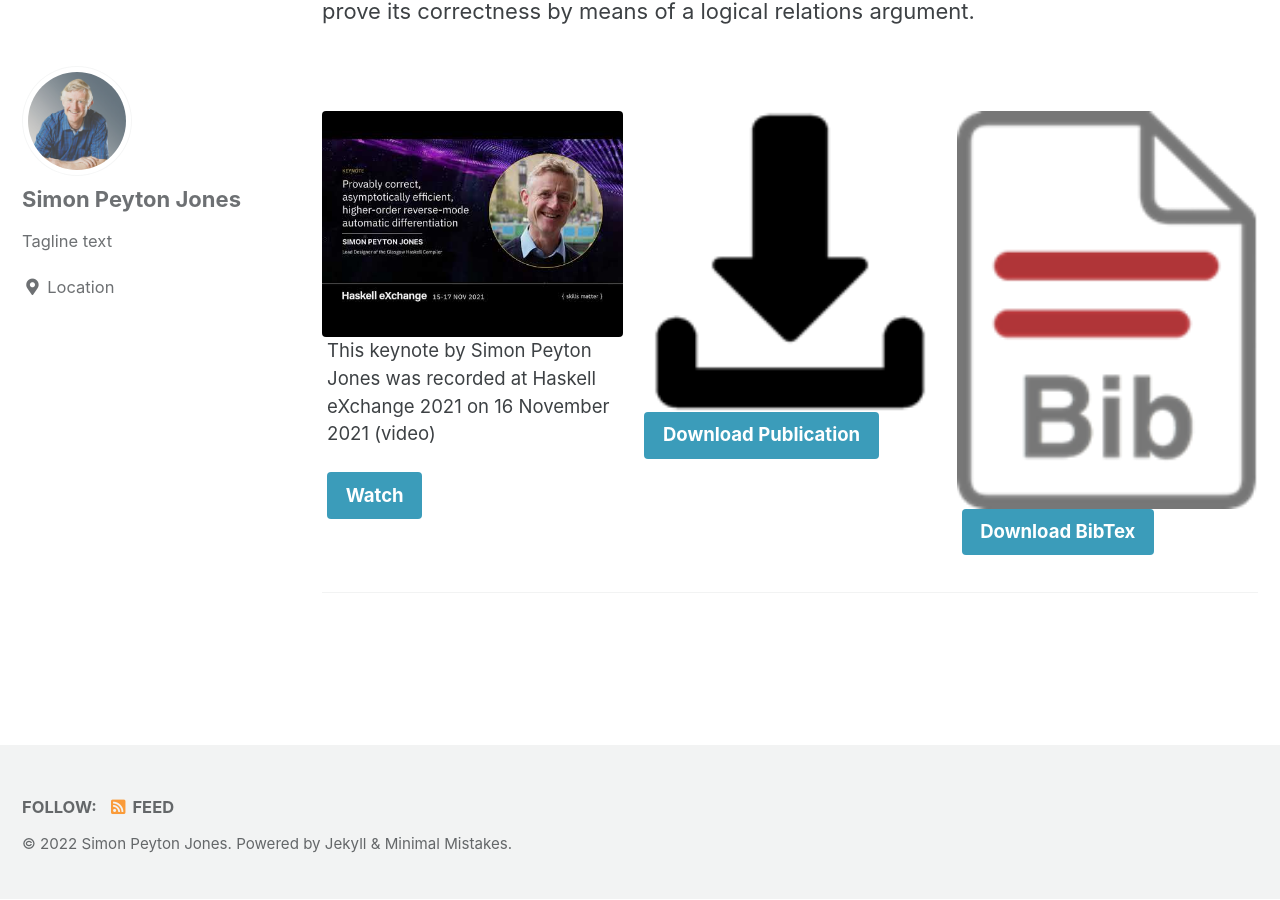
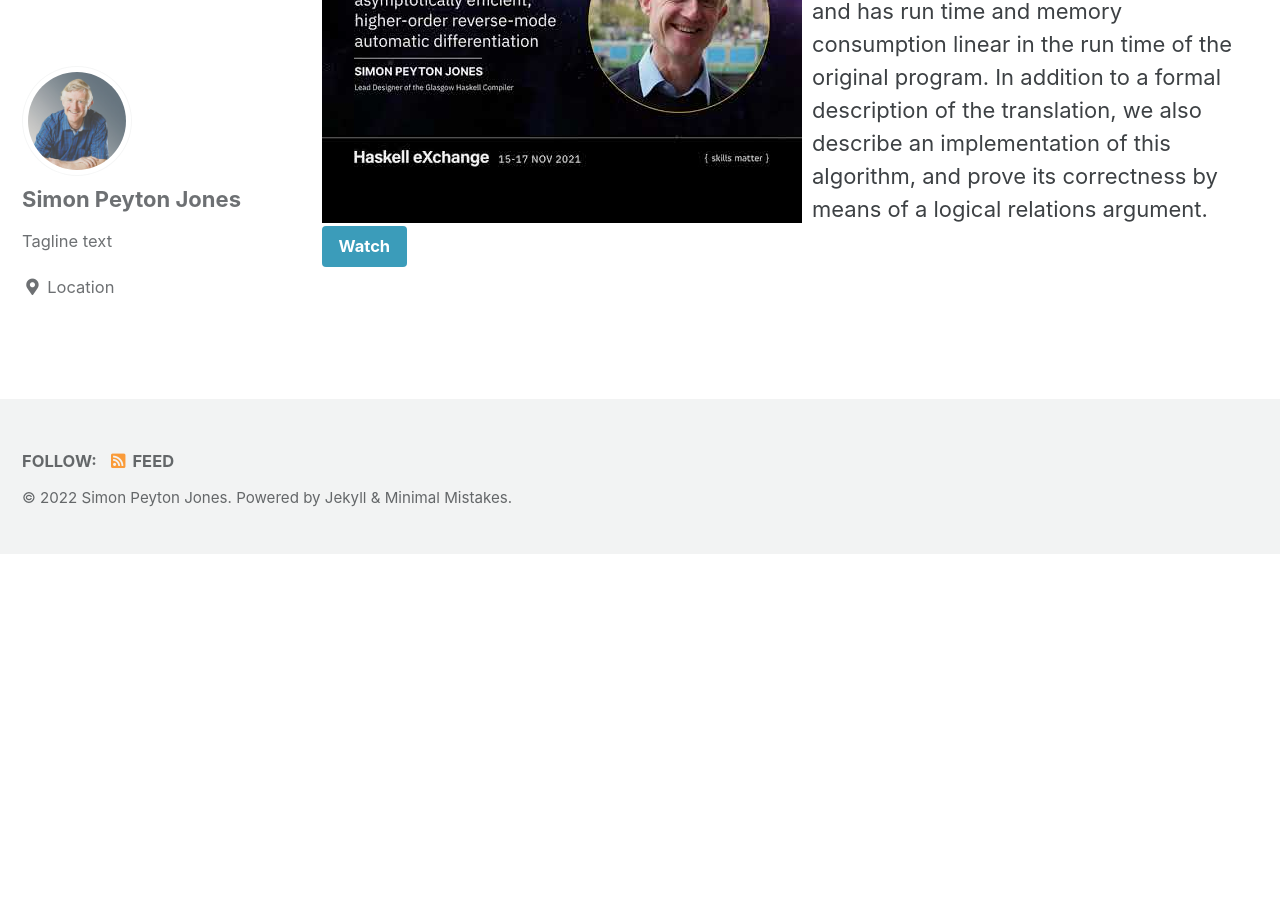
Before and after one commit to simonpj/www.peytonjones.org, a Jekyll site: the page built from _pages/publications/provably-correct.md, in a window 1280 px wide and 900 px high, scrolled down 716 px. Built offline with Jekyll 4.4.1, drawn with Linux system fonts in a browser that asks for light colours; cached includes are drawn as plain includes; after the commit the page ends 1270 px from its top, so only the background shows below that.

Commit message:
Update provably-correct.md
Testing html image placement

```diff
--- a/_pages/publications/provably-correct.md
+++ b/_pages/publications/provably-correct.md
@@ -29,7 +29,8 @@ feature_row:
 Faustyna Krawiec, Neel Krishnaswami, Simon Peyton Jones, Tom Ellis, Andrew Fitzgibbon, Richard Eisenberg
 _[POPL 2022](https://popl22.sigplan.org)_ | August 2021
 
+<img src="/assets/images/thumb-video-provably-correct.jpg"
+     alt="Watch the video about this paper"
+     style="float: left; margin-right: 10px;" />
 In this paper, we give a simple and efficient implementation of reverse-mode automatic differentiation, which both extends easily to higher-order functions, and has run time and memory consumption linear in the run time of the original program. In addition to a formal description of the translation, we also describe an implementation of this algorithm, and prove its correctness by means of a logical relations argument.
-
-{% include feature_row id="downloads" type="right" %}
-{% include feature_row %}
+[Watch](https://www.youtube.com/watch?v=EPGqzkEZWyw){: .btn .btn--info ..btn--large}
```
